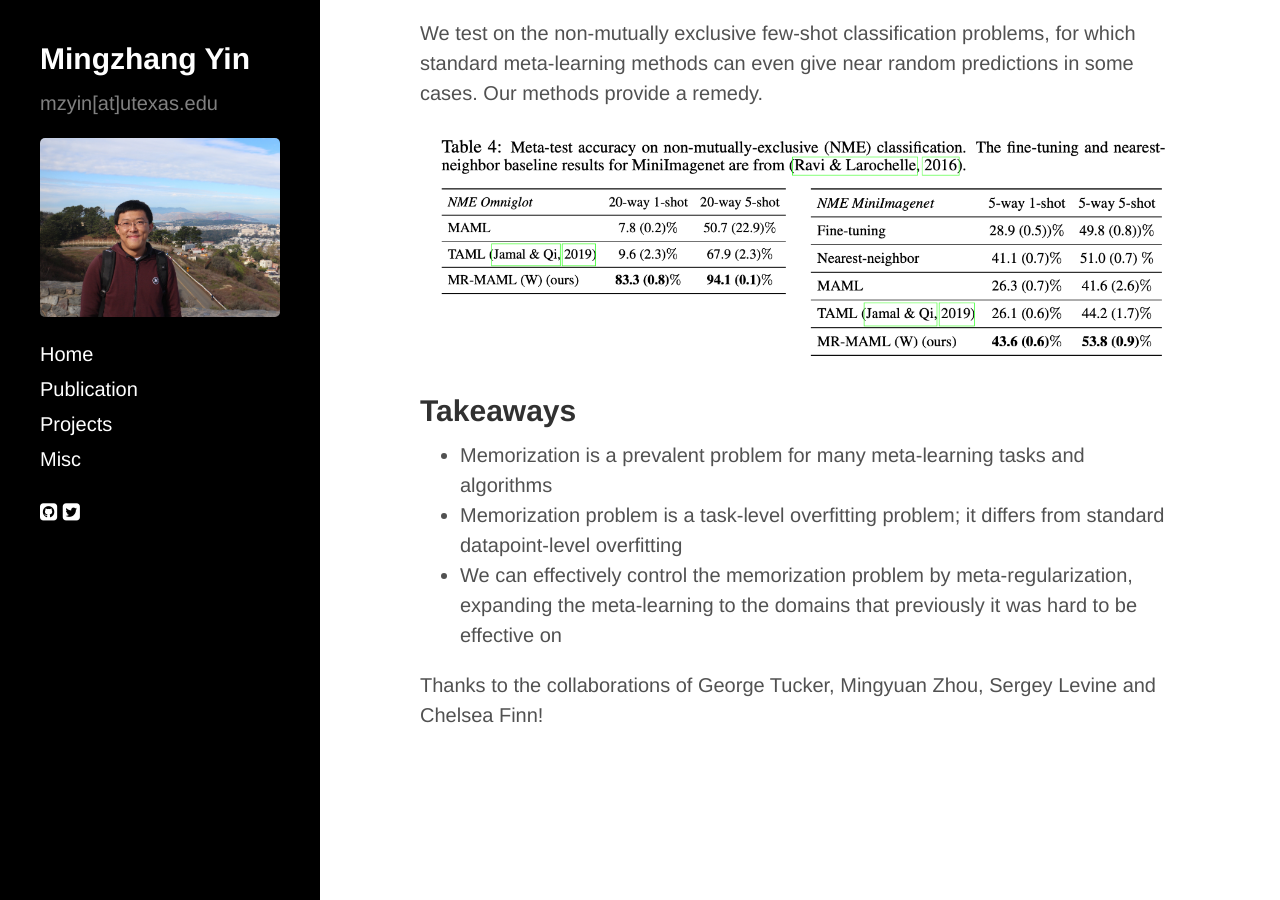
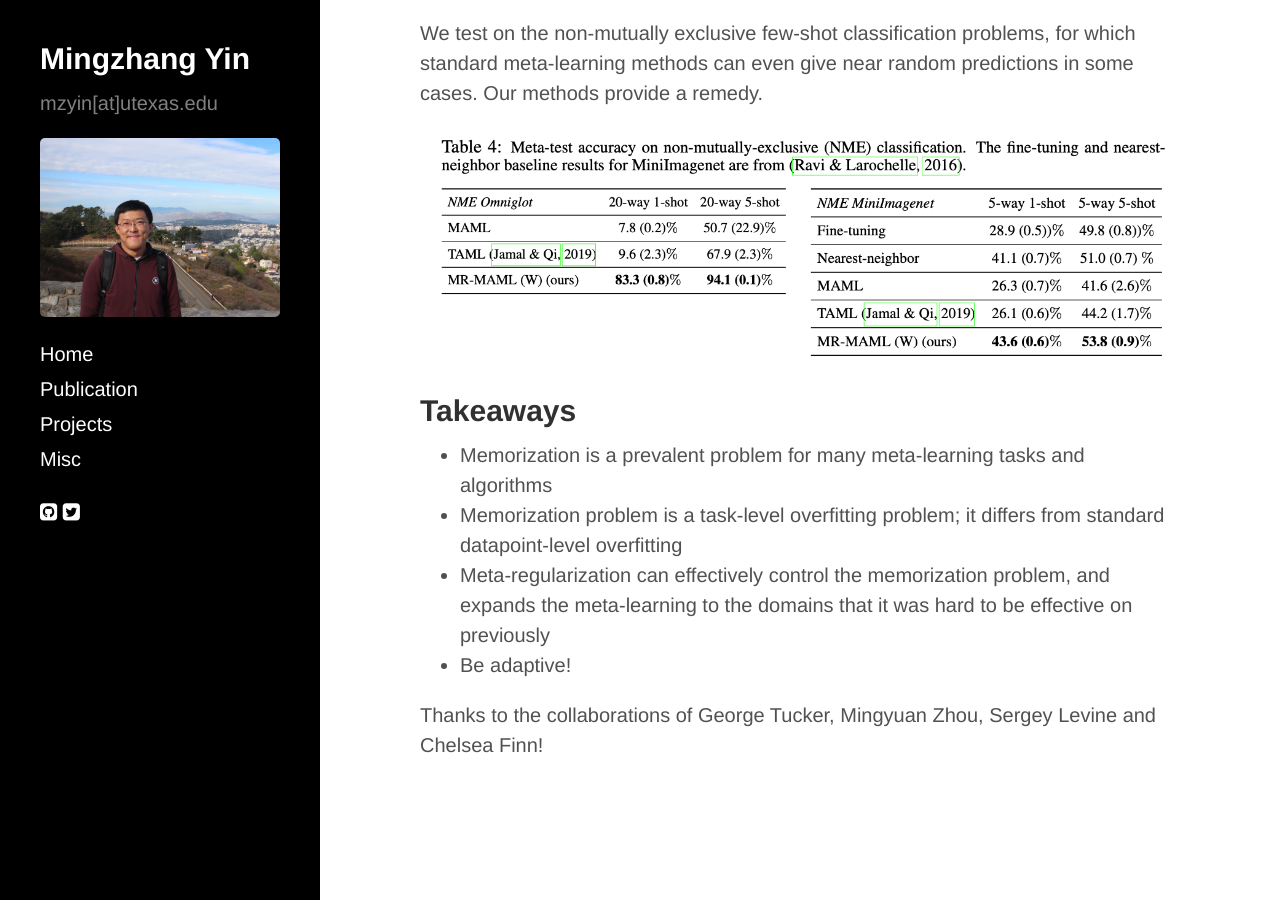
Before and after one commit to mingzhang-yin/mingzhang-yin.github.io, a Jekyll site: the page built from _posts/2020-04-10-Meta-learning-without-Memorization.md, in a window 1280 px wide and 900 px high, scrolled down 3575 px. Built offline with Jekyll 4.4.1, drawn with Linux system fonts in a browser that asks for light colours; nearby versions of some CDN libraries; formulas are drawn with MathJax 3.

Commit message:
Update 2020-04-10-Meta-learning-without-Memorization.md

```diff
--- a/_posts/2020-04-10-Meta-learning-without-Memorization.md
+++ b/_posts/2020-04-10-Meta-learning-without-Memorization.md
@@ -71,6 +71,7 @@ We test on the non-mutually exclusive few-shot classification problems, for whic
 ## Takeaways
 * Memorization is a prevalent problem for many meta-learning tasks and algorithms
 * Memorization problem is a task-level overfitting problem; it differs from standard datapoint-level overfitting
-* We can effectively control the memorization problem by meta-regularization, expanding the meta-learning to the domains that previously it was hard to be effective on
+* Meta-regularization can effectively control the memorization problem, and expands the meta-learning to the domains that it was hard to be effective on previously
+* Be adaptive!
 
 Thanks to the collaborations of George Tucker, Mingyuan Zhou, Sergey Levine and Chelsea Finn!
```
